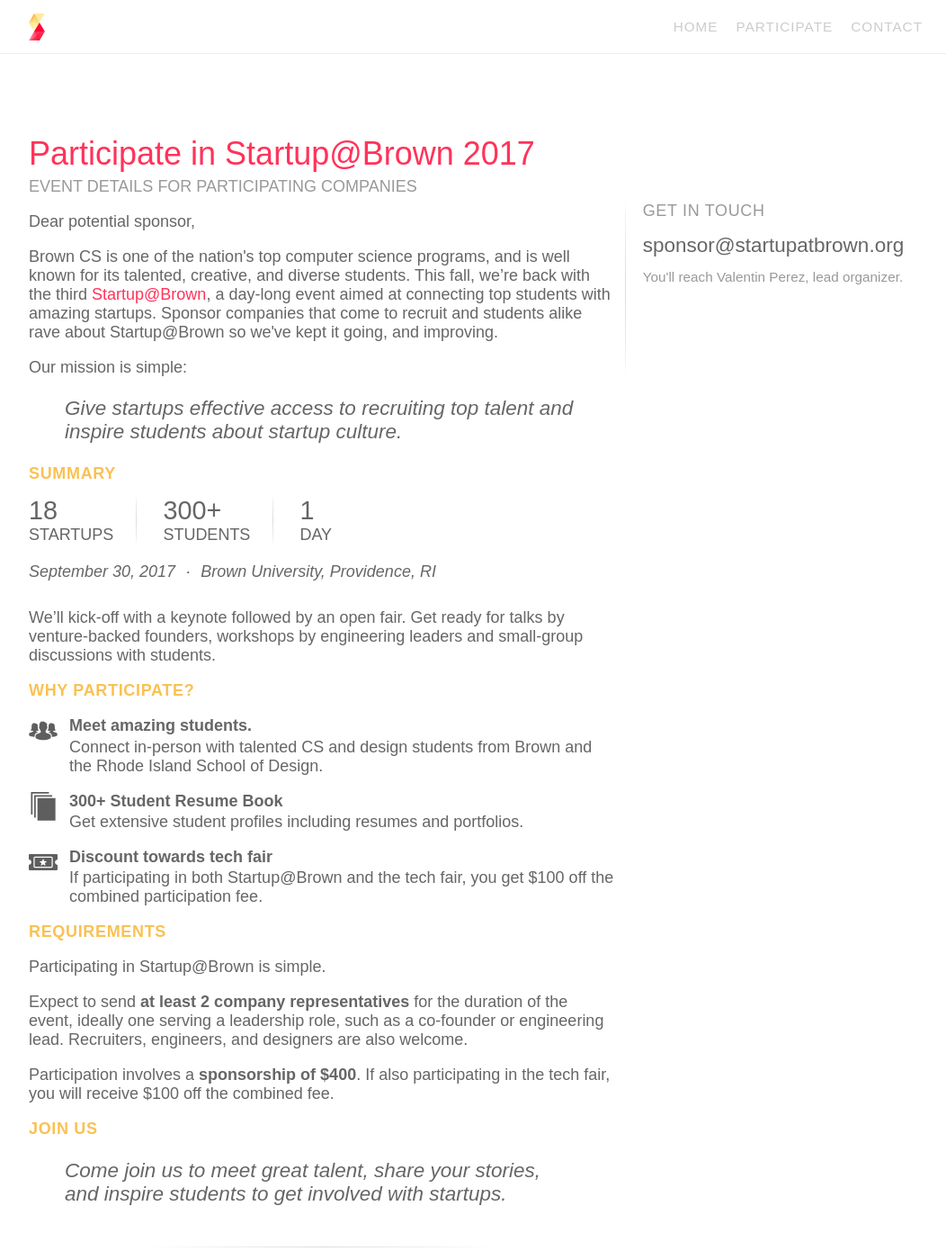
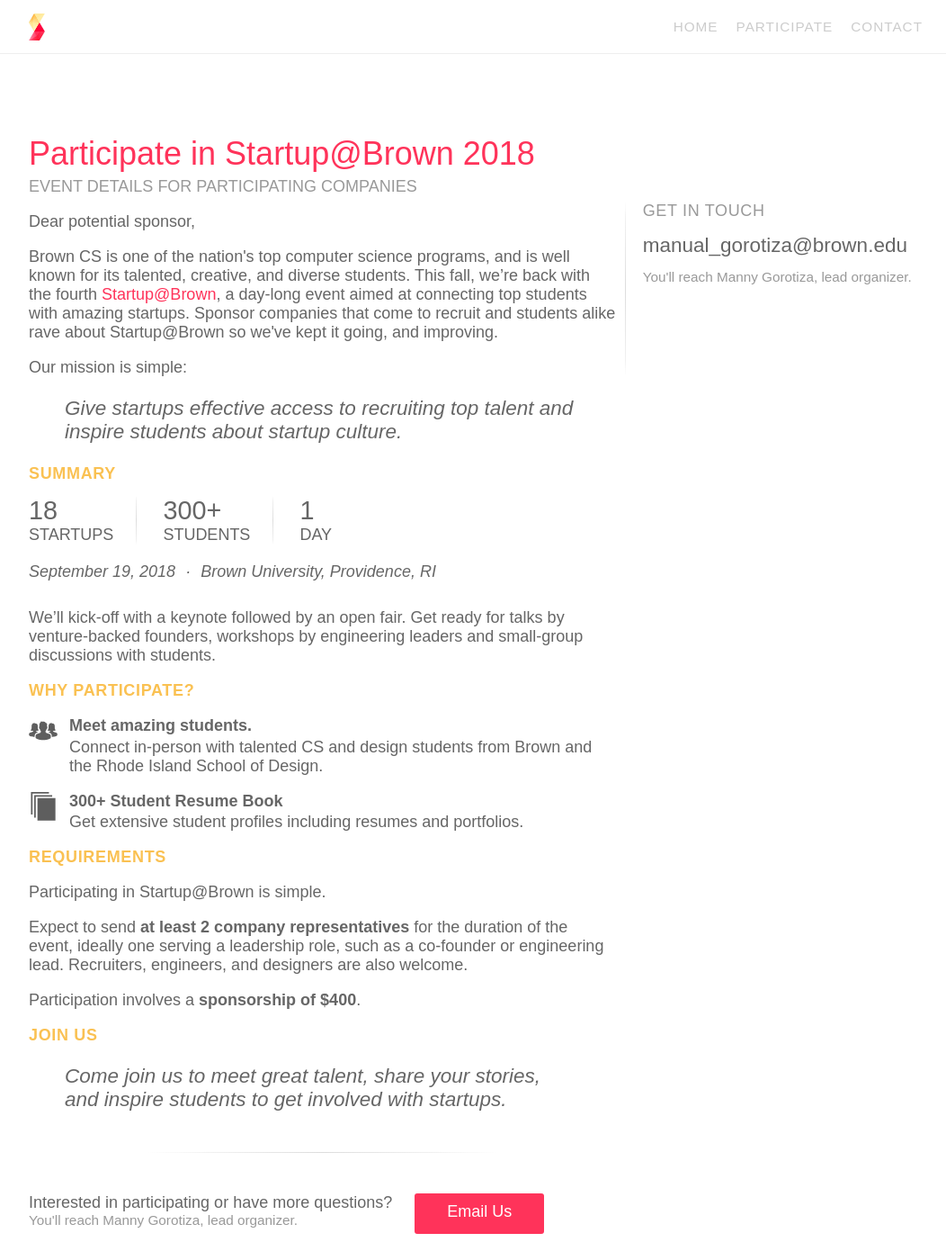
Before and after one commit to hackatbrown/2016.startupatbrown.org, a Jekyll site: the page built from participate.html, in a window 1280 px wide and 1400 px high. Shown: the whole window at 90% size, without its empty margins (111-1163 px from the left). Built offline with Jekyll 4.4.1, drawn with Linux system fonts in a browser that asks for light colours; some of the changed text lies outside the part shown.

Commit message:
updated participate page for 2018?

```diff
--- a/participate.html
+++ b/participate.html
@@ -10,13 +10,13 @@
   <div class="row">
     <article>
       <header>
-        <h1>Participate in Startup@Brown 2017</h1>
+        <h1>Participate in Startup@Brown 2018</h1>
         <p>Event Details for Participating Companies</p>
       </header>
 
       <p>Dear potential sponsor,</p>
 
-      <p>Brown CS is one of the nation's top computer science programs, and is well known for its talented, creative, and diverse students. This fall, we’re back with the third <a href="http://startupatbrown.org" target="_blank">Startup@Brown</a>, a day-long event aimed at connecting top students with amazing startups. Sponsor companies that come to recruit and students alike rave about Startup@Brown so we've kept it going, and improving.</p>
+      <p>Brown CS is one of the nation's top computer science programs, and is well known for its talented, creative, and diverse students. This fall, we’re back with the fourth <a href="http://startupatbrown.org" target="_blank">Startup@Brown</a>, a day-long event aimed at connecting top students with amazing startups. Sponsor companies that come to recruit and students alike rave about Startup@Brown so we've kept it going, and improving.</p>
 
       <p>Our mission is simple:</p>
       <blockquote>
@@ -29,7 +29,7 @@
         <li><span>300+</span><br>Students</li>
         <li><span>1</span><br>Day</li>
       </ul>
-      <p class="summary-date-place"><i class="fa fa-calendar"></i>September 30, 2017 <span>&middot;</span> <i class="fa fa-globe"></i>Brown University, Providence, RI</p>
+      <p class="summary-date-place"><i class="fa fa-calendar"></i>September 19, 2018 <span>&middot;</span> <i class="fa fa-globe"></i>Brown University, Providence, RI</p>
       <p>We’ll kick-off with a keynote followed by an open fair. Get ready for talks by venture-backed founders, workshops by engineering leaders and small-group discussions with students.</p>
 
       <h2>Why Participate?</h2>
@@ -43,18 +43,12 @@
           {% include svg/profiles.html %}
           <h3>300+ Student Resume Book</h3>
           <p>Get extensive student profiles including resumes and portfolios.</p>
-        </li>
-        <li class="feature-discount">
-          {% include svg/discount.html %}
-          <h3>Discount towards tech fair</h3>
-          <p>If participating in both Startup@Brown and the tech fair, you get $100 off the combined participation fee.</p>
-        </li>
       </ul>
 
       <h2>Requirements</h2>
       <p>Participating in Startup@Brown is simple.</p>
       <p>Expect to send <strong>at least 2 company representatives</strong> for the duration of the event, ideally one serving a leadership role, such as a co-founder or engineering lead. Recruiters, engineers, and designers are also welcome.</p>
-      <p>Participation involves a <strong>sponsorship of $400</strong>. If also participating in the tech fair, you will receive $100 off the combined fee.  </p>
+      <p>Participation involves a <strong>sponsorship of $400</strong>.
 
       <h2>Join Us</h2>
       <blockquote>Come join us to meet great talent, share your stories, and inspire students to get involved with startups.</blockquote>
@@ -63,15 +57,15 @@
 
       <div class="cta-spread">
         <p>Interested in participating or have more questions?</p>
-        <a href="mailto:sponsor@startupatbrown.org" class="btn btn-primary email-us">Email Us</a>
-        <small>You'll reach Valentin Perez, lead organizer.</small>
+        <a href="mailto:manual_gorotiza@brown.edu" class="btn btn-primary email-us">Email Us</a>
+        <small>You'll reach Manny Gorotiza, lead organizer.</small>
       </div>
     </article>
 
     <aside>
       <h2>Get in Touch</h2>
-      <a class="aside-email" href="mailto:sponsor@startupatbrown.org">sponsor@startupatbrown.org</a>
-      <small>You'll reach Valentin Perez, lead organizer.</small>
+      <a class="aside-email" href="mailto:manual_gorotiza@brown.edu">manual_gorotiza@brown.edu</a>
+      <small>You'll reach Manny Gorotiza, lead organizer.</small>
     </aside>
   </div>
 </main>
```
